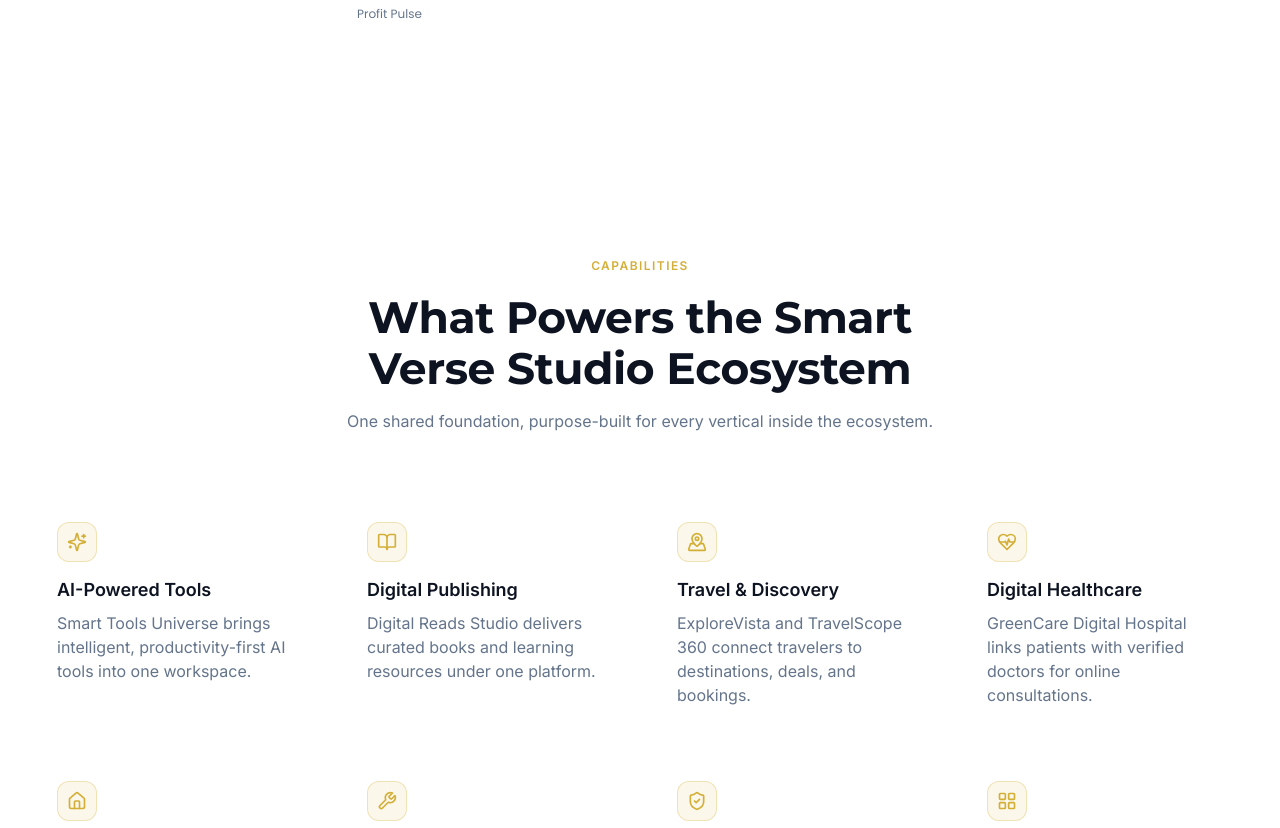
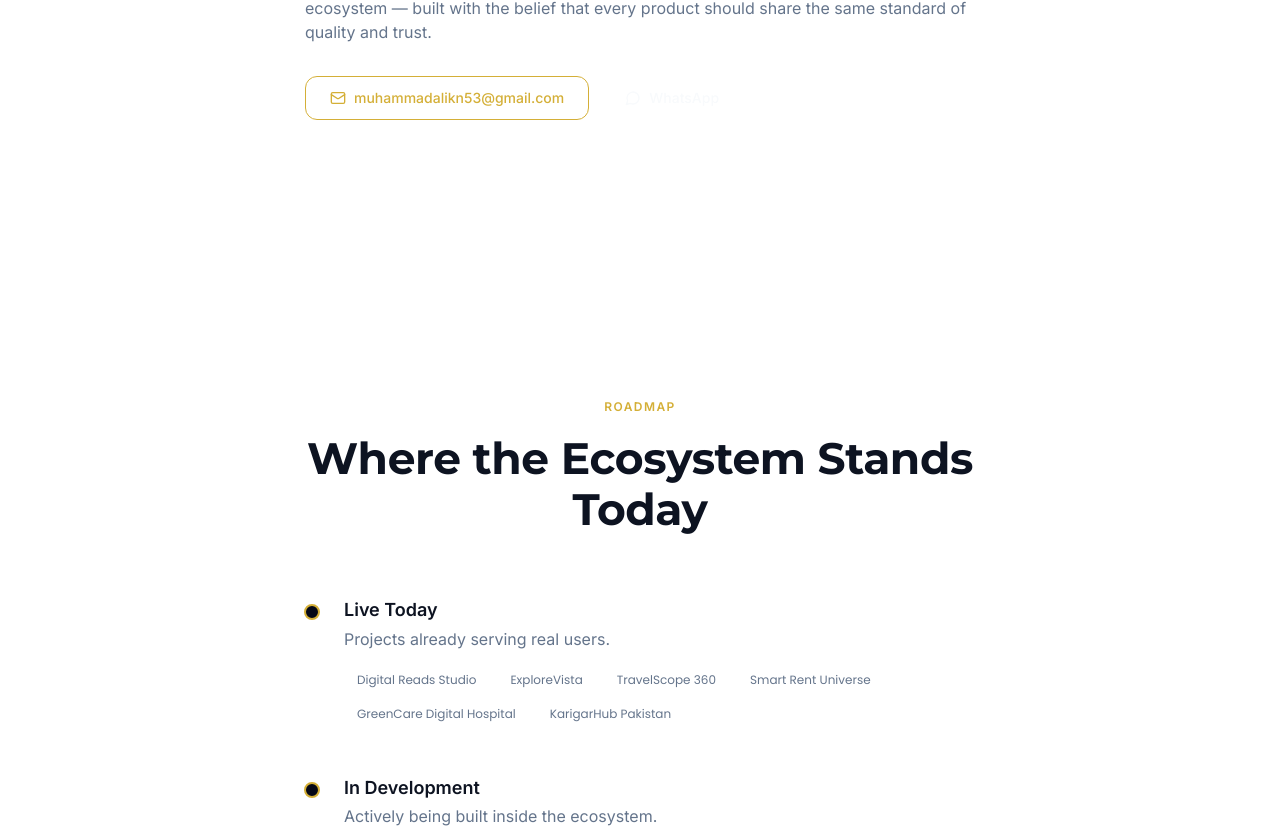
Before and after one commit to explorevista/smartverse-studio, a Next.js app: page / in a window 1280 px wide. Shown: the part 3856-4684 px from the top of the page. Built offline with nearby package versions, Linux system fonts and the light colour scheme.

Commit message:
feat(home): assemble production homepage in correct section order

```diff
--- a/app/page.tsx
+++ b/app/page.tsx
@@ -1,10 +1,10 @@
 import { Navbar } from "@/components/navigation/navbar";
 import { Hero } from "@/components/sections/hero";
 import { EcosystemOverview } from "@/components/sections/ecosystem-overview";
+import { Features } from "@/components/sections/features";
 import { FounderSection } from "@/components/sections/founder";
 import { Timeline } from "@/components/sections/timeline";
 import { CtaBanner } from "@/components/sections/cta-banner";
-import { Features } from "@/components/sections/features";
 import { Footer } from "@/components/navigation/footer";
 
 export default function Home() {
@@ -14,9 +14,9 @@ export default function Home() {
       <main>
         <Hero />
         <EcosystemOverview />
+        <Features />
         <FounderSection />
         <Timeline />
-        <Features />
         <CtaBanner />
       </main>
       <Footer />
```
